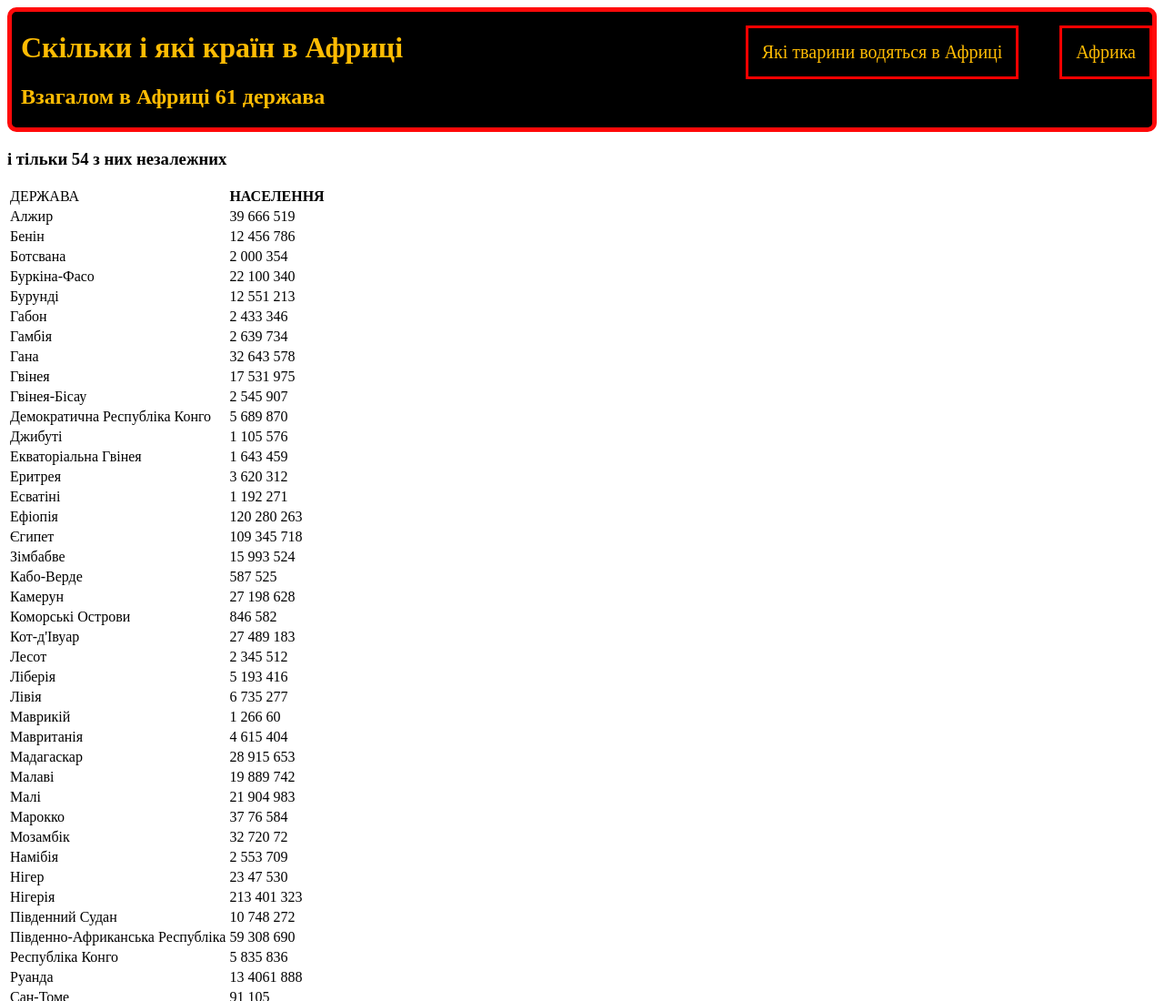
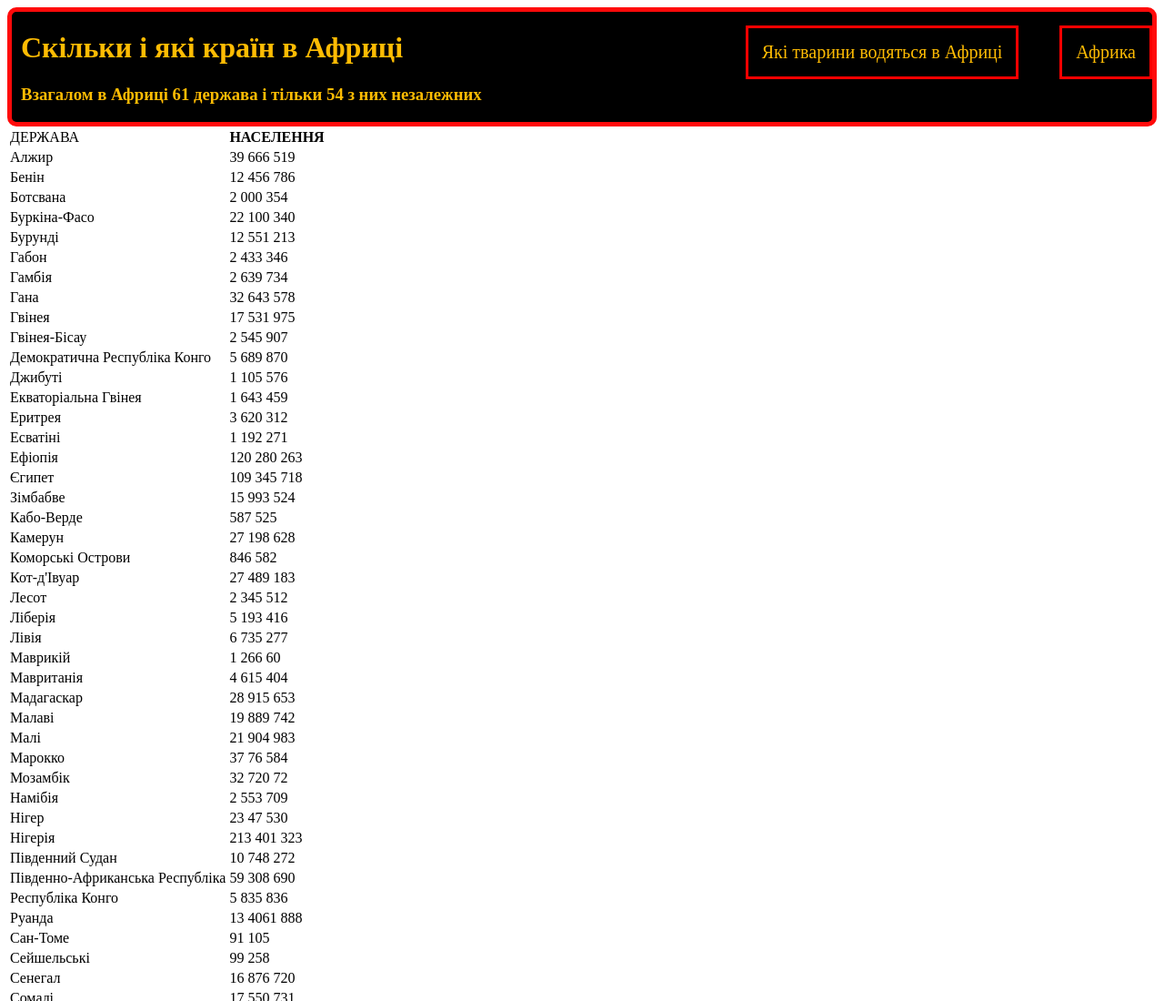
Before and after one commit to dashaazh/naazaar, a plain HTML site: page Country.html in a window 1280 px wide. Shown: the top 1100 px of the page at 91% size. Drawn offline with Linux system fonts and the light colour scheme.

Commit message:
Update Country.html

```diff
--- a/Country.html
+++ b/Country.html
@@ -4,11 +4,8 @@
             <a class="buttons" href="index.html">Африка</a>
             <a class="buttons" href="animals.html">Які тварини водяться в Африці</a>
             <h1>Скільки і які країн в Африці</h1>
-		<h2>Взагалом в Африці 61 держава</h2>
+		<h3>Взагалом в Африці 61 держава і тільки 54 з них незалежних</h3>
         </header>
-
-
-<h3>і тільки 54 з них незалежних</h3>
 	<table>
         <tr>
             <td>ДЕРЖАВА</td>
```
